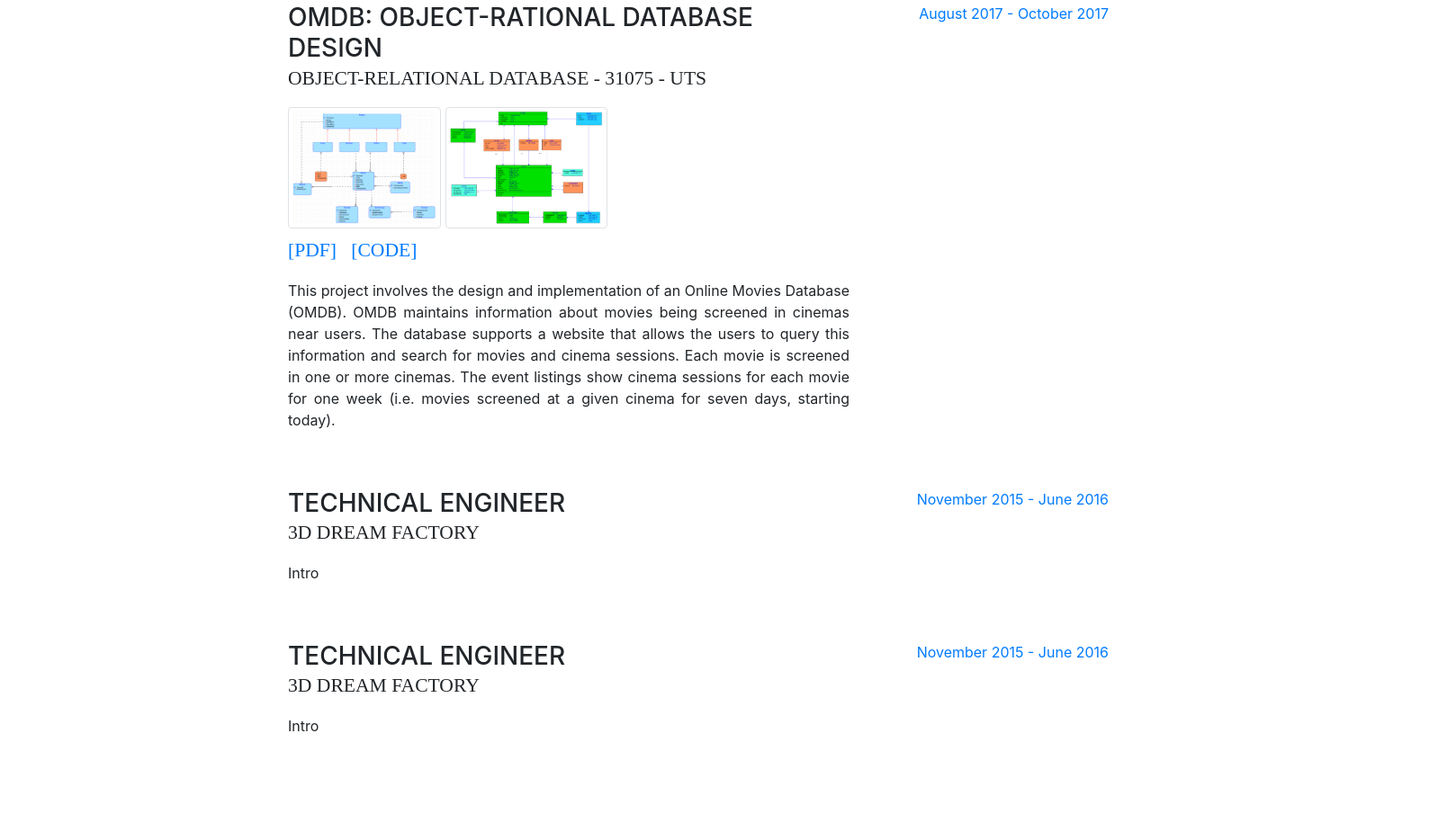
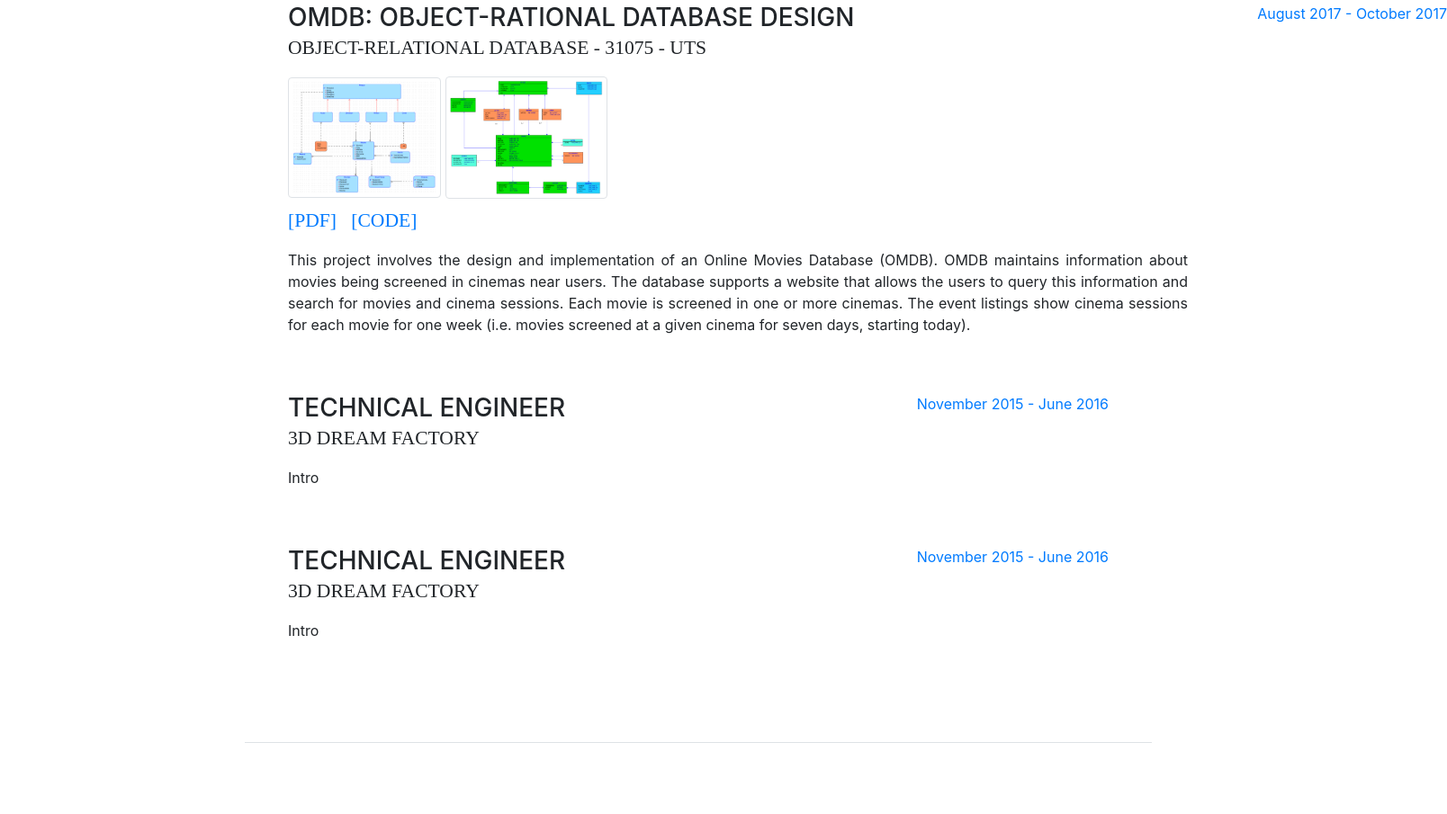
Before and after one commit to tgou1055/tgou1055.github.io, a website with bundled scripts: page index.html in a window 1280 px wide. Shown: the part 931-1836 px from the top of the page at 90% size, 1608 px wide, since content can reach past the window. Built offline with nearby package versions, Linux system fonts and the light colour scheme; a web font is replaced by a local one.

Commit message:
second commit

```diff
--- a/index.html
+++ b/index.html
@@ -129,7 +129,7 @@
                   <a href="pdf/OMDB-Object-Relational-DB-Design.pdf" target="_blank">[PDF]</a> &nbsp;
                   <a href="https://github.com/tgou1055/project_repo/blob/master/OMDB%20-%20Object-Relational%20DB%20Design/omdb.sql" target="_blank">[CODE]</a>
               </div>
-              <p style="text-align:justify;">
+              <p style="text-align:justify; width:1000px;" >
                     This project involves the design and implementation of an Online Movies Database (OMDB).
                     OMDB maintains information about movies being screened in cinemas near users.
                     The database supports a website that allows the users to query this information
```
